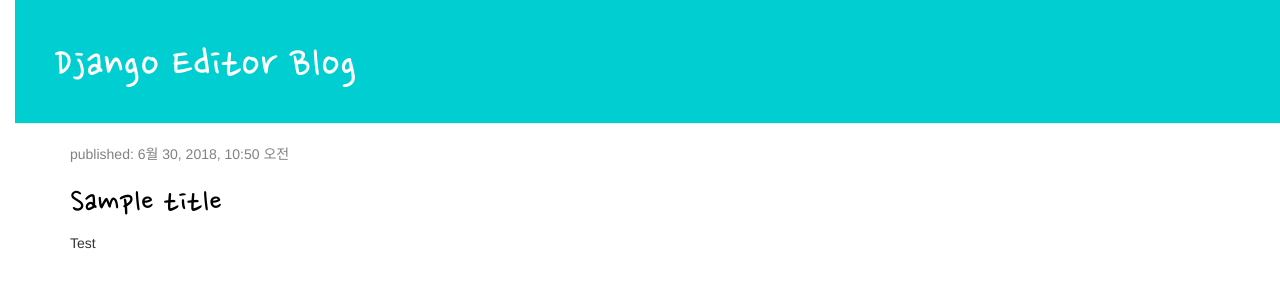
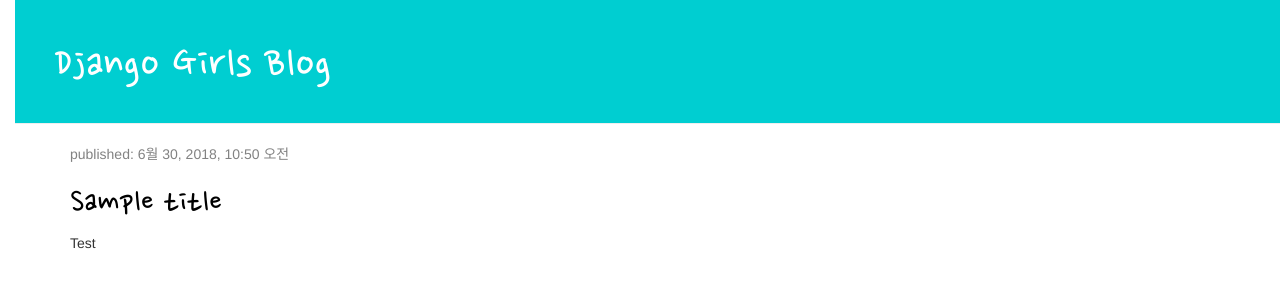
Before and after one commit to kimsangyeon/django_editor, a Django app: page / in a window 1280 px wide. Shown: the top 300 px of the page. Run offline with Django 3.2, Linux system fonts and the light colour scheme; data comes from the database, SQL or seed files in the repository; some libraries are stand-ins or nearby versions.

Commit message:
django_editor - base.html 추가

```diff
--- /dev/null
+++ b/blog/templates/blog/base.html
@@ -0,0 +1,25 @@
+{%load static from staticfiles %}
+<!DOCTYPE html>
+<html lang="en">
+<head>
+    <meta charset="UTF-8">
+    <link rel="stylesheet" href="//maxcdn.bootstrapcdn.com/bootstrap/3.2.0/css/bootstrap.min.css">
+    <link rel="stylesheet" href="//maxcdn.bootstrapcdn.com/bootstrap/3.2.0/css/bootstrap-theme.min.css">
+    <link href="https://fonts.googleapis.com/css?family=Nanum+Pen+Script" rel="stylesheet">
+    <link rel="stylesheet" href="{% static 'css/blog.css' %}">
+    <title>Django Editor Blog</title>
+</head>
+<body>
+    <div class="page-header">
+        <h1><a href="/">Django Girls Blog</a></h1>
+    </div>
+    <div class="content container">
+        <div class="row">
+            <div class="col-md-8">
+                {% block content %}
+                {% endblock %}
+            </div>
+        </div>
+    </div>
+</body>
+</html>
--- a/blog/templates/blog/post_list.html
+++ b/blog/templates/blog/post_list.html
@@ -1,24 +1,6 @@
-{%load static from staticfiles %}
-<!DOCTYPE html>
-<html lang="en">
-<head>
-    <meta charset="UTF-8">
-    <link rel="stylesheet" href="//maxcdn.bootstrapcdn.com/bootstrap/3.2.0/css/bootstrap.min.css">
-    <link rel="stylesheet" href="//maxcdn.bootstrapcdn.com/bootstrap/3.2.0/css/bootstrap-theme.min.css">
-    <link href="https://fonts.googleapis.com/css?family=Nanum+Pen+Script" rel="stylesheet">
-    <link rel="stylesheet" href="{% static 'css/blog.css' %}">
-    <title>Django Editor Blog</title>
-</head>
-<body>
-    <div>
-        <div class="page-header">
-            <h1><a href="">Django Editor Blog</a></h1>
-        </div>
-    </div>
+{% extends 'blog/base.html' %}
 
-    <div class="content container">
-        <div class="row">
-            <div class="col-md-8">
+{% block content %}
     {% for post in posts %}
         <div class="post">
             <div class="date">
@@ -28,9 +10,4 @@
             <p>{{ post.text|linebreaksbr }}</p>
         </div>
     {% endfor %}
-            </div>
-        </div>
-    </div>
-
-</body>
-</html>
+{% endblock %}
```
Lines whose indentation alone changed are shown as unchanged.
